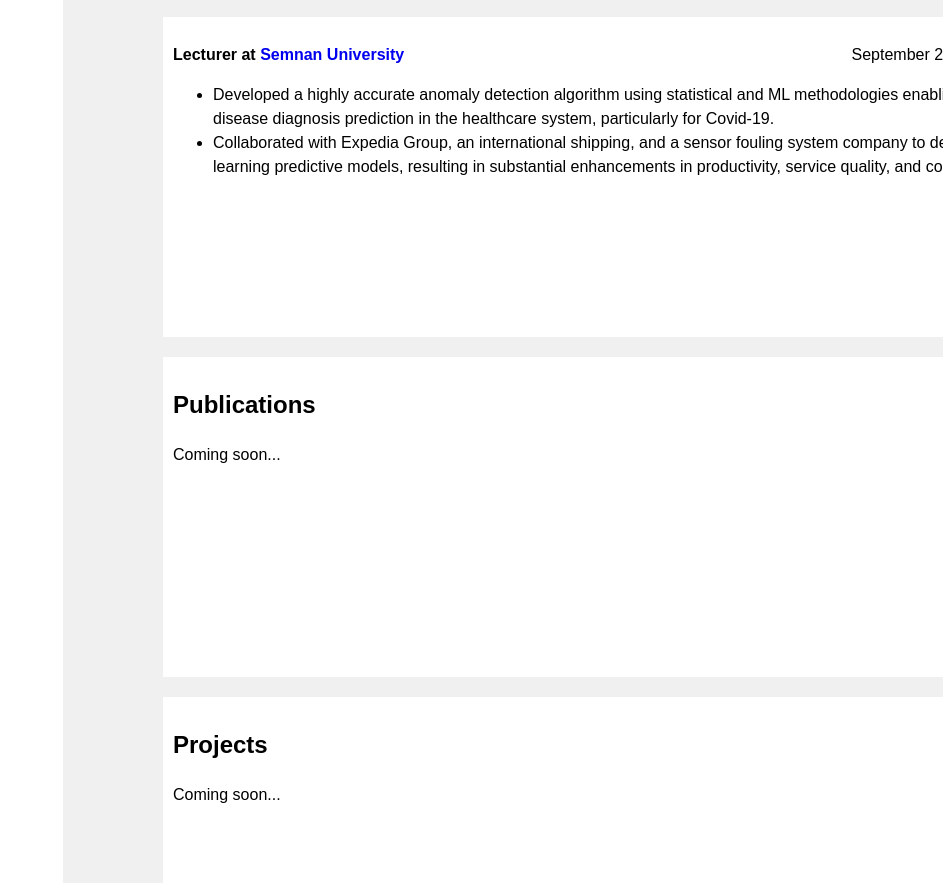
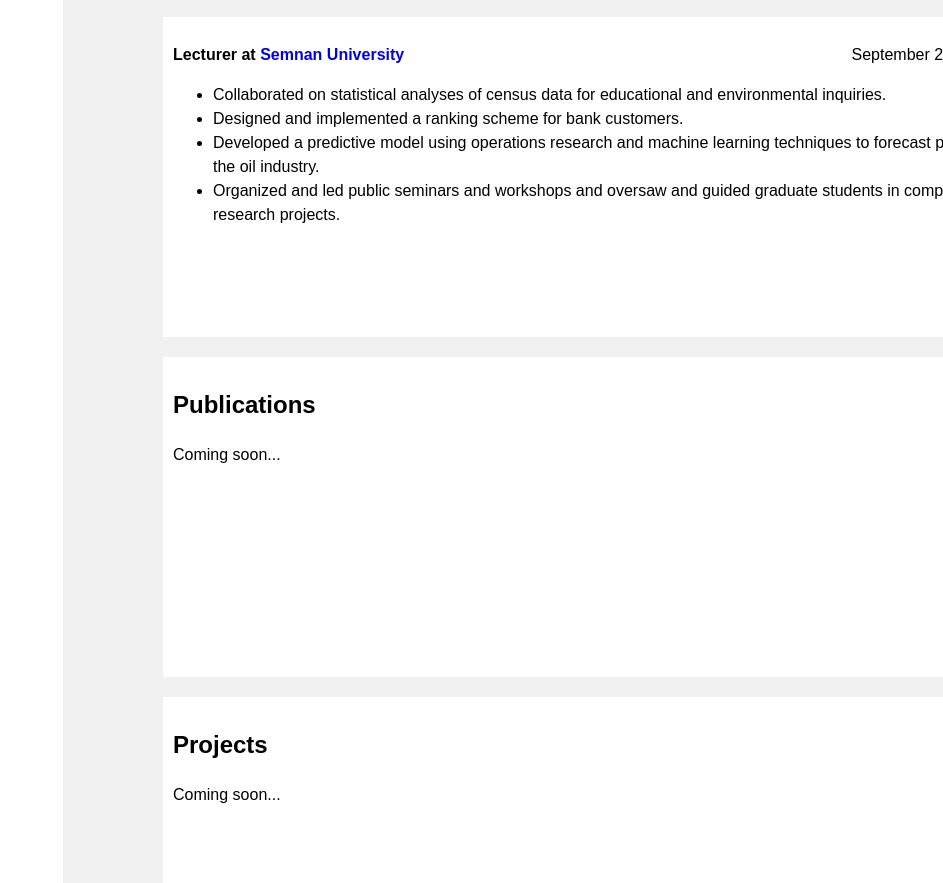
Before and after one commit to Rezamehrizi/portfolio-short, a plain HTML site: page index.html in a window 1280 px wide. Shown: the part 1219-2102 px from the top of the page, without its empty margins (337-1280 px from the left). Drawn offline with Linux system fonts and the light colour scheme.

Commit message:
Update index.html

```diff
--- a/index.html
+++ b/index.html
@@ -202,8 +202,11 @@
     <div class="experience-building"></div>
     <ul class="experience-bullet-points">
 
-      <li>Developed a highly accurate anomaly detection algorithm using statistical and ML methodologies enabling precise disease diagnosis prediction in the healthcare system, particularly for Covid-19.</li>
-<li>Collaborated with Expedia Group, an international shipping, and a sensor fouling system company to develop machine learning predictive models, resulting in substantial enhancements in productivity, service quality, and cost-effectiveness.</li>
+    <li>  Collaborated on statistical analyses of census data for educational and environmental inquiries.   </li>
+    <li>  Designed and implemented a ranking scheme for bank customers.   </li>
+    <li>  Developed a predictive model using operations research and machine learning techniques to forecast price fluctuations in the oil industry.   </li>
+    <li>  Organized and led public seminars and workshops and oversaw and guided graduate students in completing their research projects.   </li>
+
 
     </ul>
   </div>
```
